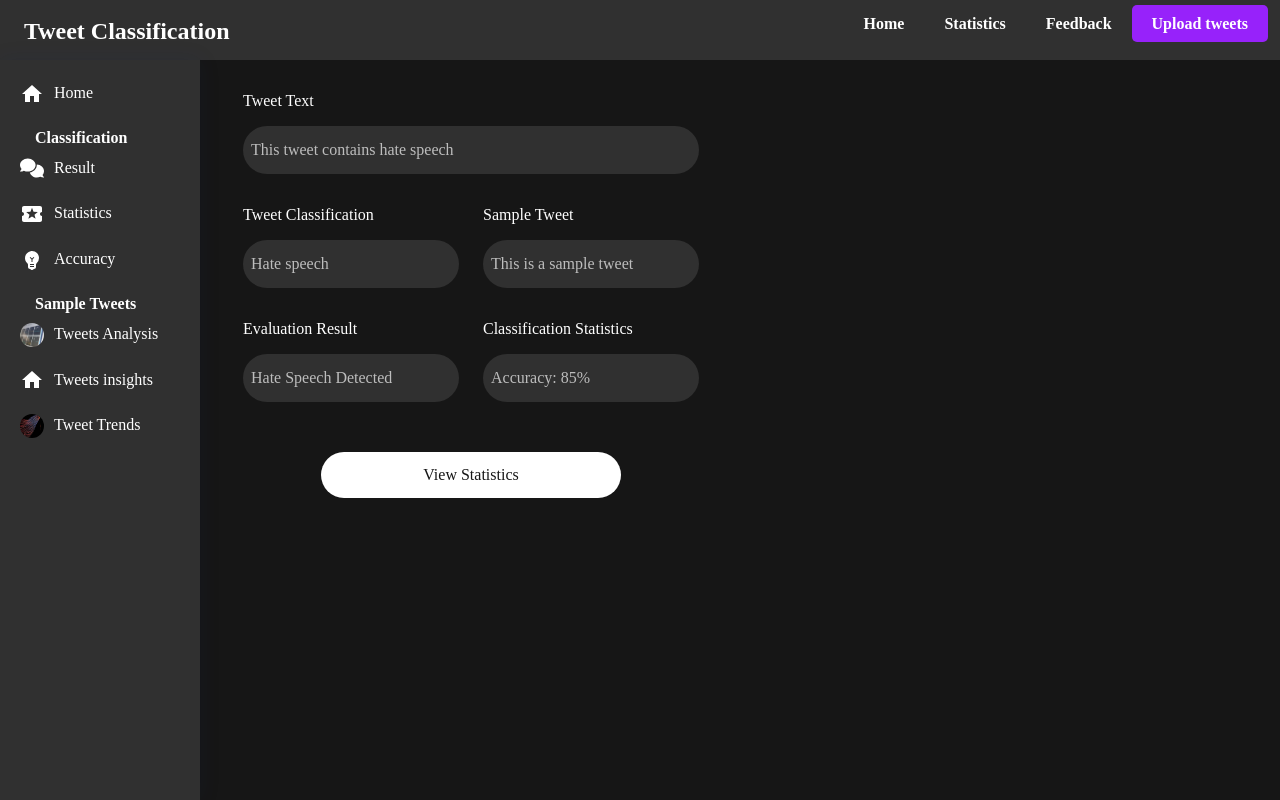
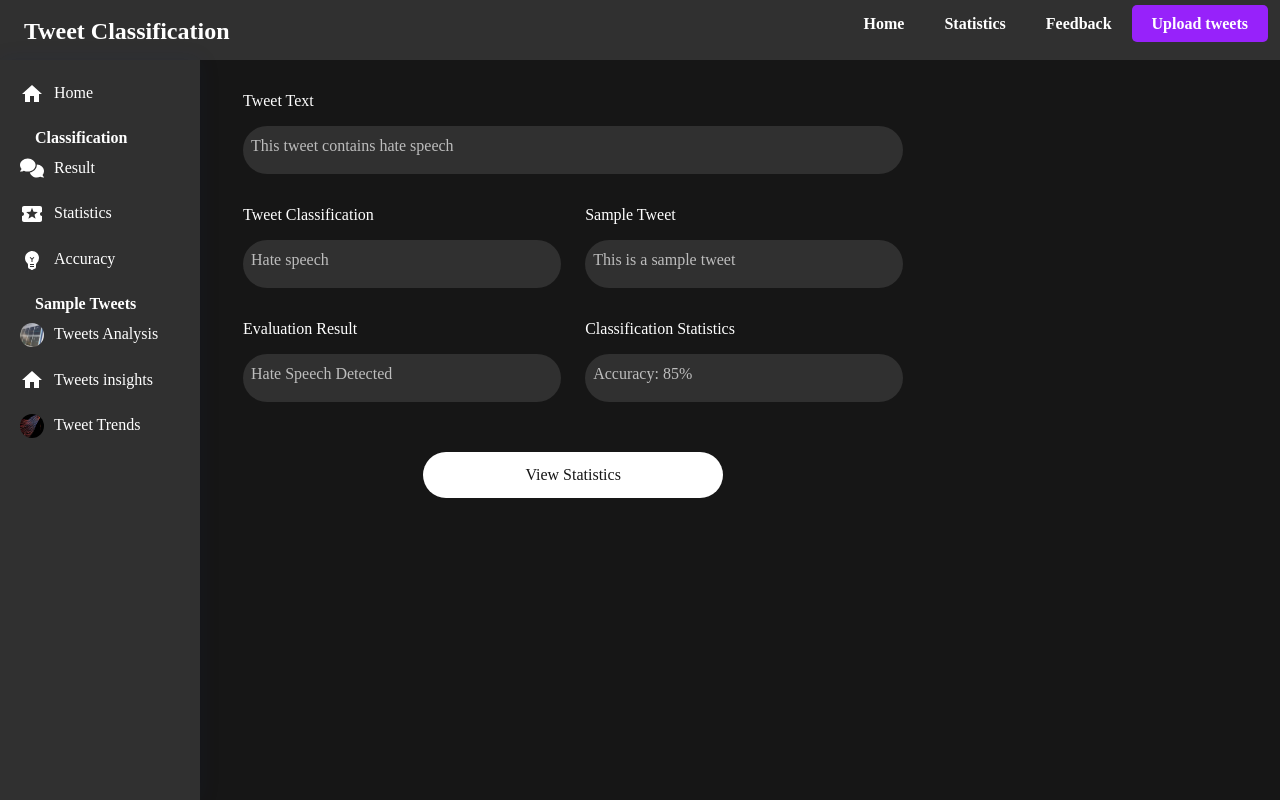
Before and after one commit to Praiztl/HateSpeechClassifier, a React (Create React App) app: page /components/Home/Home in a window 1280 px wide. Built offline with nearby package versions, Linux system fonts and the light colour scheme.

Commit message:
fixed input

```diff
--- a/src/components/Home/Home.css
+++ b/src/components/Home/Home.css
@@ -29,13 +29,24 @@ label{
   line-height: 20px;
   outline: none;
   margin-top: 15px;
+  white-space: nowrap;
+  text-align: start;
+  padding-top: 10px;
+  padding-bottom: 30px;
+  padding-right: 190px;
 }
 
+@media (max-width: 420px) {
+  .form-control{
+    padding-right: 0;
+  }
+}
 
-.form-control::placeholder {
+.form-control span {
     color: #bdbdbd;
     font-size: 16px;
     font-weight: 500;
+    white-space: nowrap;
   }
 
 .btn-sub{
--- a/src/components/Home/Home.jsx
+++ b/src/components/Home/Home.jsx
@@ -103,27 +103,27 @@ const Home = () => {
               <div className="row">
                 <div className="form-group col-md-12">
                     <label htmlFor="tweet">Tweet Text</label>
-                  <input type="text" name="tweet" className="form-control" id="tweet" required placeholder="This tweet contains hate speech" />
+                  <span className="form-control" id="tweet">This tweet contains hate speech</span>
                 </div>
               </div>
               <div className="row">
                 <div className="form-group col-md-6">
                     <label htmlFor="classification">Tweet Classification</label>
-                  <input type="text" className="form-control" name="classification" id="classification" required placeholder="Hate speech" />
+                  <span  className="form-control" name="classification" id="classification" >Hate speech</span>
                 </div>
                 <div className="form-group col-md-6">
                     <label htmlFor="sample">Sample Tweet</label>
-                  <input type="text" className="form-control" name="sample" id="sample" required placeholder="This is a sample tweet" />
+                  <span  className="form-control" name="sample" id="sample"  >This is a sample tweet</span>
                 </div>
               </div>
               <div className="row">
                 <div className="form-group col-md-6">
                     <label htmlFor="result">Evaluation Result</label>
-                  <input type="text" className="form-control" name="result" id="result" required placeholder="Hate Speech Detected" />
+                  <span  className="form-control" name="result" id="result" >Hate Speech Detected</span>
                 </div>
                 <div className="form-group col-md-6">
                     <label htmlFor="statistics">Classification Statistics</label>
-                  <input type="text" className="form-control" name="statistics" id="statistics" required placeholder="Accuracy: 85%" />
+                  <span  className="form-control" name="statistics" id="statistics" >Accuracy: 85%</span>
                 </div>
               </div>
               <div className="text-center"><button className='btn-sub' type="submit">View Statistics</button></div>
```
